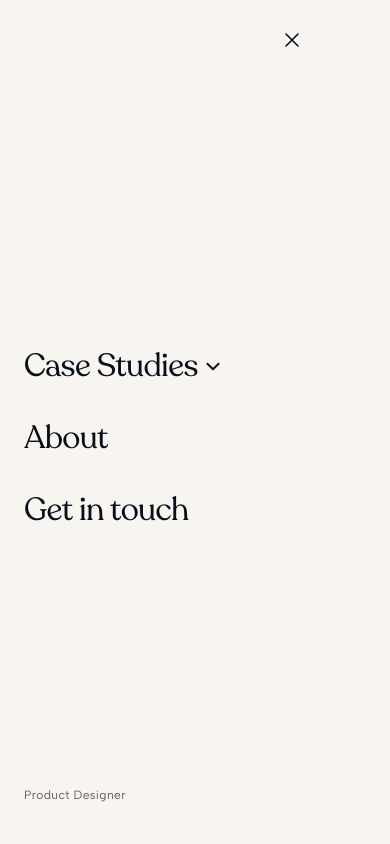
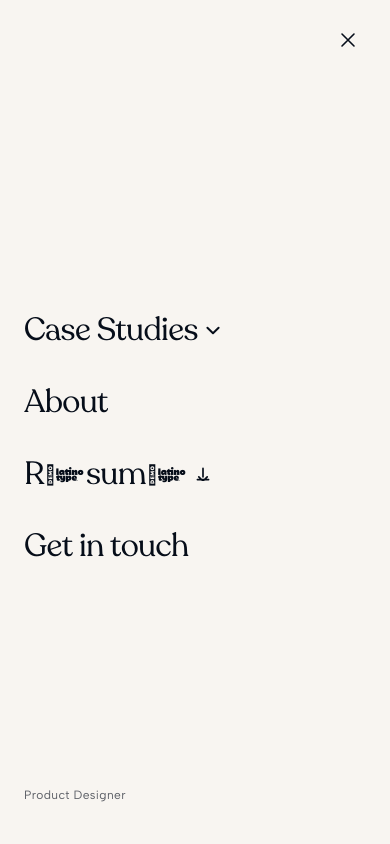
Before and after one commit to Sttardust/Portfolio-website, a Next.js app: page / in a window 390 px wide. Both pictures are taken after a click on the button "Open menu". Shown: the top 844 px of the page. Built offline with nearby package versions, Linux system fonts and the light colour scheme.

Commit message:
fix: nav resume styling, add to mobile menu, fix hamburger alignment

```diff
--- a/app/globals.css
+++ b/app/globals.css
@@ -452,6 +452,12 @@ button {
   .nav-desktop-links { display: none !important; }
   .nav-hamburger     { display: flex !important; margin-left: auto; }
 
+  /* Nav inner container: flush 1.5rem padding so hamburger sits at page edge */
+  .nav-inner {
+    padding-left:  1.5rem !important;
+    padding-right: 1.5rem !important;
+  }
+
   /* Hero — scale Amharic down to tablet size */
   .hero-amharic-text { font-size: 70px !important; }
 
--- a/components/Nav.tsx
+++ b/components/Nav.tsx
@@ -83,6 +83,7 @@ export default function Nav() {
         }}
       >
         <div
+          className="nav-inner"
           style={{
             maxWidth:       '1536px',
             margin:         '0 auto',
@@ -208,14 +209,13 @@ export default function Nav() {
               style={{
                 fontSize:      '0.82rem',
                 fontWeight:    400,
-                color:         'var(--muted)',
+                color:         'var(--fg)',
                 letterSpacing: '0.01em',
                 opacity:       0,
                 animation:     'slideDown 0.5s ease 200ms forwards',
                 display:       'inline-flex',
                 alignItems:    'center',
                 gap:           '0.3rem',
-                transition:    'color 0.2s ease',
               }}
               className="nav-link"
             >
@@ -371,6 +371,31 @@ export default function Nav() {
               </Link>
             ))}
 
+            {/* Résumé download */}
+            <a
+              href="/semere-seifu-resume.pdf"
+              download
+              onClick={() => setMenuOpen(false)}
+              style={{
+                fontFamily:    'var(--font-recoleta)',
+                fontSize:      'clamp(2rem, 8vw, 3rem)',
+                fontWeight:    400,
+                color:         'var(--fg)',
+                letterSpacing: '-0.02em',
+                lineHeight:    1,
+                opacity:       0,
+                animation:     `fadeUp 0.45s cubic-bezier(0.22,1,0.36,1) ${(NAV_LINKS.length + 1) * 60 + 40}ms forwards`,
+                display:       'inline-flex',
+                alignItems:    'center',
+                gap:           '0.5rem',
+              }}
+            >
+              Résumé
+              <svg width="14" height="14" viewBox="0 0 10 10" fill="none">
+                <path d="M5 1v6M2 7l3 3 3-3M1 9h8" stroke="currentColor" strokeWidth="1.2" strokeLinecap="round" strokeLinejoin="round"/>
+              </svg>
+            </a>
+
             {/* Get in touch */}
             <button
               onClick={() => { copyEmail(); setMenuOpen(false) }}
@@ -382,7 +407,7 @@ export default function Nav() {
                 letterSpacing: '-0.02em',
                 lineHeight:    1,
                 opacity:       0,
-                animation:     `fadeUp 0.45s cubic-bezier(0.22,1,0.36,1) ${(NAV_LINKS.length + 1) * 60 + 40}ms forwards`,
+                animation:     `fadeUp 0.45s cubic-bezier(0.22,1,0.36,1) ${(NAV_LINKS.length + 2) * 60 + 40}ms forwards`,
                 background:    'none',
                 border:        'none',
                 padding:       0,
```
